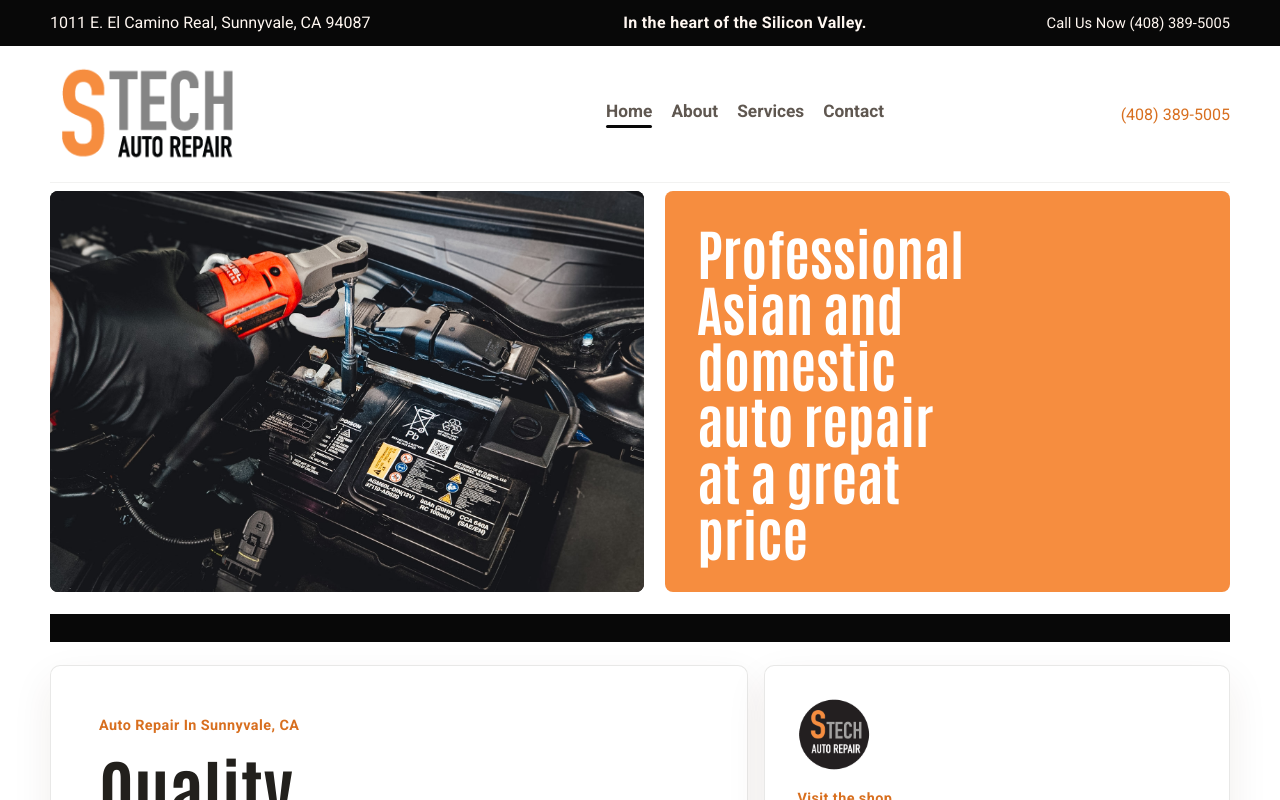
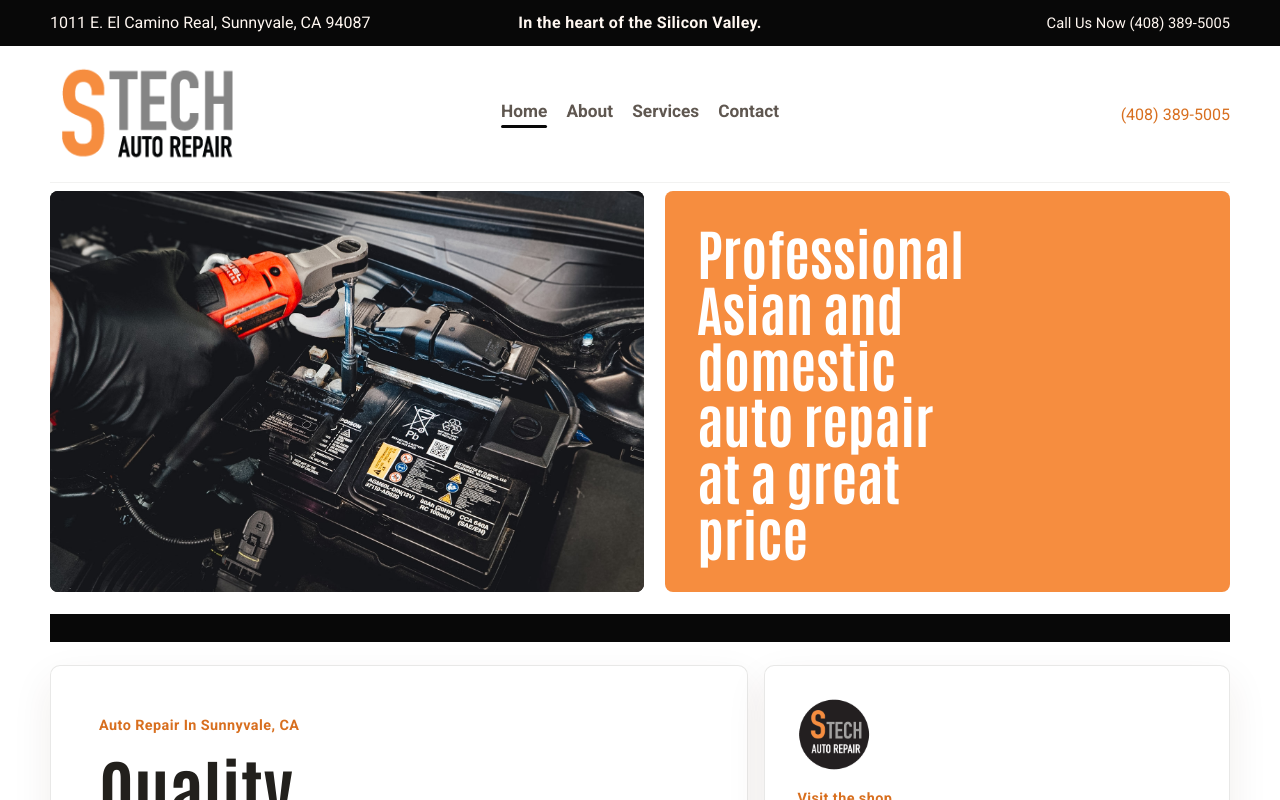
Before and after one commit to DietmarSZ/stechherman, a Next.js app: page / in a window 1280 px wide. Shown: the top 800 px of the page. Built offline with nearby package versions, Linux system fonts and the light colour scheme.

Commit message:
Center nav and utility tagline against page

```diff
--- a/src/app/globals.css
+++ b/src/app/globals.css
@@ -14,8 +14,6 @@
   --radius-lg: 10px;
   --radius-md: 8px;
   --radius-sm: 6px;
-  --header-left-col: 430px;
-  --header-right-col: 220px;
 }
 
 * {
@@ -67,9 +65,10 @@ main {
 
 .utility-content {
   min-height: 46px;
-  display: grid;
-  grid-template-columns: minmax(0, var(--header-left-col)) minmax(0, 1fr) minmax(0, var(--header-right-col));
+  position: relative;
+  display: flex;
   align-items: center;
+  justify-content: space-between;
   gap: 1rem;
   font-size: 0.92rem;
 }
@@ -86,8 +85,11 @@ main {
   font-size: 1rem;
   font-weight: 700;
   letter-spacing: 0.02em;
-  justify-self: center;
+  position: absolute;
+  left: 50%;
+  transform: translateX(-50%);
   text-align: center;
+  white-space: nowrap;
 }
 
 .site-header,
@@ -99,8 +101,10 @@ main {
 }
 
 .site-header {
-  display: grid;
-  grid-template-columns: minmax(0, var(--header-left-col)) minmax(0, 1fr) minmax(0, var(--header-right-col));
+  position: relative;
+  display: flex;
+  align-items: center;
+  justify-content: space-between;
   padding: 1.25rem 0;
   border-bottom: 1px solid rgba(34, 32, 28, 0.06);
 }
@@ -108,7 +112,6 @@ main {
 .brand-mark {
   display: inline-flex;
   align-items: center;
-  justify-self: start;
 }
 
 .brand-mark img {
@@ -124,7 +127,9 @@ main {
 }
 
 .site-nav {
-  justify-self: center;
+  position: absolute;
+  left: 50%;
+  transform: translateX(-50%);
 }
 
 .site-nav a,
@@ -157,17 +162,9 @@ main {
   color: var(--accent-deep);
 }
 
+.utility-content p,
+.utility-phone,
 .header-phone {
-  justify-self: end;
-}
-
-.utility-content p {
-  justify-self: start;
-  white-space: nowrap;
-}
-
-.utility-phone {
-  justify-self: end;
   white-space: nowrap;
 }
 
@@ -700,6 +697,7 @@ span {
 
   .site-header,
   .utility-content {
+    display: grid;
     grid-template-columns: 1fr;
   }
 
@@ -709,6 +707,8 @@ span {
   .utility-content p,
   .utility-tagline,
   .utility-phone {
+    position: static;
+    transform: none;
     justify-self: start;
     text-align: left;
   }
```
